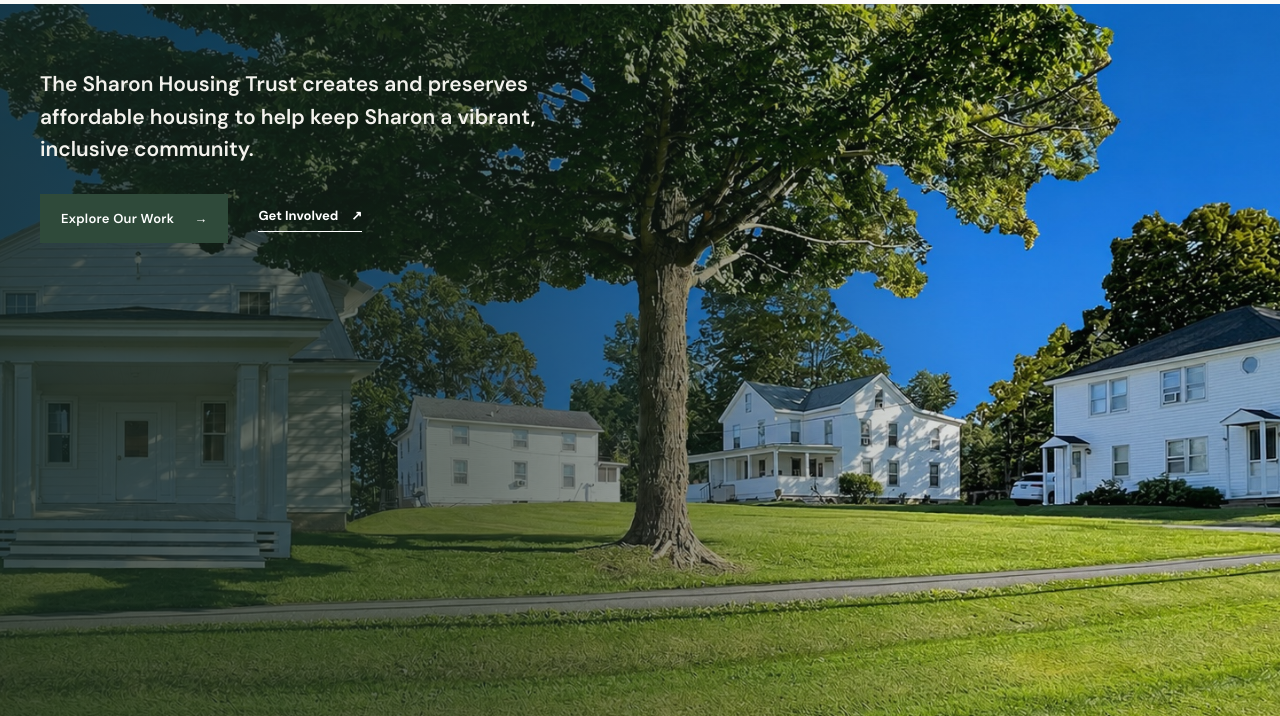
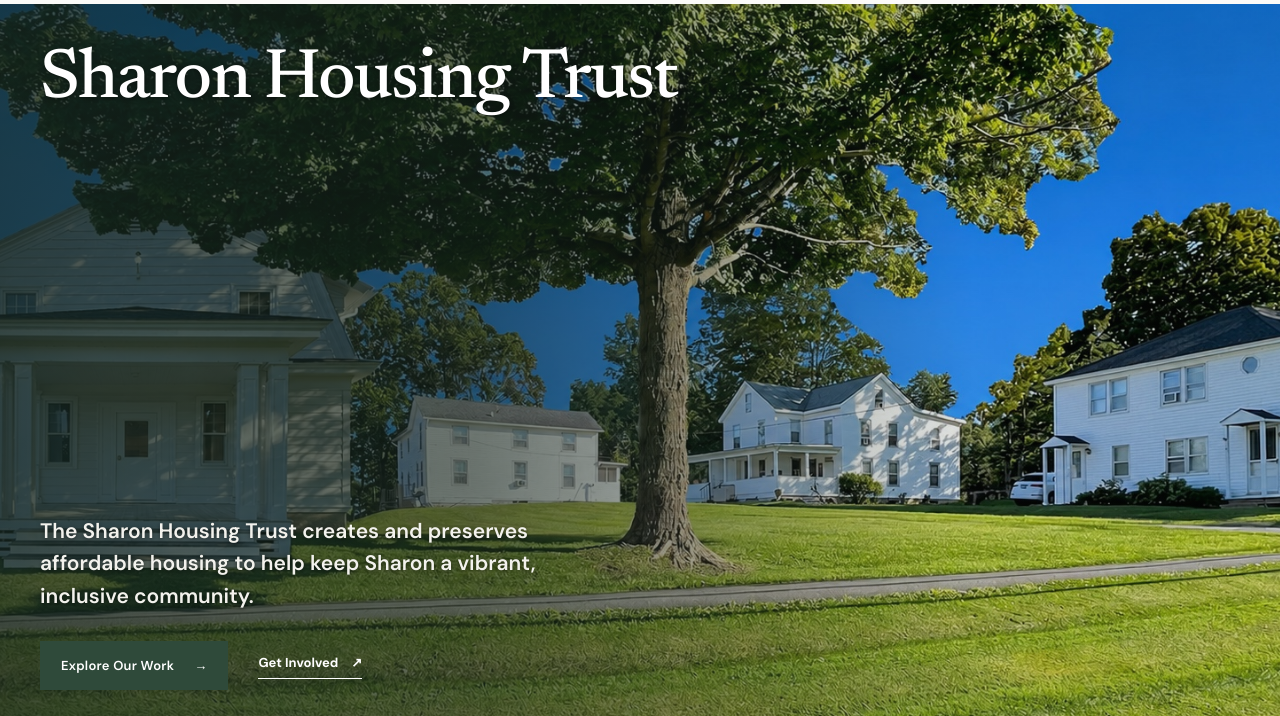
Before and after one commit to tressa-montelli/housing-site-preview-2026, a plain HTML site: page index.html in a window 1280 px wide. Shown: the part 84-800 px from the top of the page. Drawn offline with Linux system fonts and the light colour scheme.

Commit message:
Move homepage hero copy down and add trust heading

```diff
--- a/index.html
+++ b/index.html
@@ -31,8 +31,8 @@
     <section class="hero" id="top" aria-labelledby="hero-title">
       <img class="hero-image" src="assets/north-main-hero.jpg" alt="White homes and a large shade tree at the North Main Street housing campus in Sharon" fetchpriority="high">
       <div class="hero-shade"></div>
+      <h1 id="hero-title" class="hero-brand-heading">Sharon Housing Trust</h1>
       <div class="hero-content">
-        <h1 id="hero-title" class="visually-hidden">Sharon Housing Trust</h1>
         <div class="hero-copy-panel">
           <p class="hero-copy">The Sharon Housing Trust creates and preserves affordable housing to help keep Sharon a vibrant, inclusive community.</p>
           <div class="hero-actions"><a class="button" href="our-work.html">Explore Our Work <span aria-hidden="true">→</span></a><a class="text-link light-link" href="get-involved.html">Get Involved <span aria-hidden="true">↗</span></a></div>
--- a/styles.css
+++ b/styles.css
@@ -302,9 +302,9 @@
 @media(max-width:680px){.donor-wall{grid-template-columns:repeat(3,minmax(0,1fr));grid-auto-rows:52px}.donor-span-2{grid-column:span 2}.donor-span-3{grid-column:span 3}}
 @media(max-width:680px){.donor-wall{grid-template-columns:repeat(4,minmax(0,1fr));grid-auto-rows:48px}}
 .preview-indicator{font-size:9px;letter-spacing:.02em;color:#88877f}
-.visually-hidden{position:absolute!important;width:1px!important;height:1px!important;padding:0!important;margin:-1px!important;overflow:hidden!important;clip:rect(0,0,0,0)!important;white-space:nowrap!important;border:0!important;font:1px/1px sans-serif!important}
-.hero-content{align-self:flex-start;padding-top:clamp(38px,8vh,82px)}
-.hero-copy-panel{max-width:600px;margin-left:0;padding:0;background:transparent;backdrop-filter:none;-webkit-backdrop-filter:none;border:0}
-.hero-copy-panel .hero-copy{max-width:580px;font-size:clamp(18px,2.1vw,21px);font-weight:600;line-height:1.55;margin:0 0 28px}
-@media(max-width:900px){.hero-content{padding-top:clamp(32px,7vh,65px)}}
-@media(max-width:680px){.hero-content{align-self:flex-start;padding:35px 25px 0}.hero-copy-panel{max-width:500px}.hero-copy-panel .hero-copy{font-size:18px;line-height:1.55;margin-bottom:22px}}
+.hero-brand-heading{position:absolute;top:clamp(24px,5vh,46px);left:max(40px,calc((100vw - 1240px)/2));z-index:2;margin:0;color:#fff;font:500 clamp(18px,2vw,24px)/1.1 var(--serif);letter-spacing:.02em;text-shadow:0 1px 4px rgba(0,0,0,.38)}
+.hero-content{align-self:flex-end;padding:0 40px clamp(96px,13vh,140px)}
+.hero-copy-panel{max-width:600px;margin:0;padding:0;background:transparent;backdrop-filter:none;-webkit-backdrop-filter:none;border:0}
+.hero-copy-panel .hero-copy{max-width:580px;font-size:clamp(18px,2.1vw,21px);font-weight:600;line-height:1.55;margin:0 0 28px;text-shadow:0 1px 4px rgba(0,0,0,.48)}
+@media(max-width:900px){.hero-content{padding-left:40px;padding-right:40px;padding-bottom:clamp(90px,12vh,120px)}}
+@media(max-width:680px){.hero-content{align-self:flex-end;padding:0 25px 78px}.hero-brand-heading{left:25px;top:24px;font-size:18px}.hero-copy-panel{max-width:500px}.hero-copy-panel .hero-copy{font-size:18px;line-height:1.55;margin-bottom:22px}}
```
